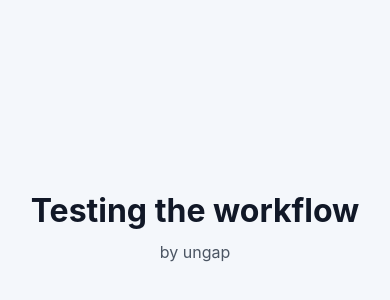
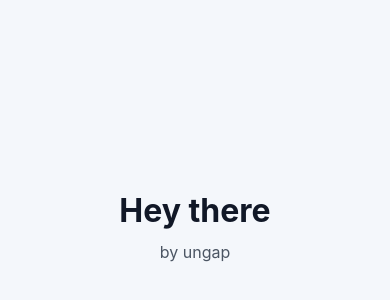
Before and after one commit to ungap-AB/expo-hello-world, a React Native app: screen / in a window 390 px wide. Shown: the part 196-496 px from the top of the page. Built offline with nearby package versions, Linux system fonts and the light colour scheme.

Commit message:
Update home screen greeting

```diff
--- a/App.tsx
+++ b/App.tsx
@@ -4,7 +4,7 @@ import { StyleSheet, Text, View } from 'react-native';
 export default function App() {
   return (
     <View style={styles.container}>
-      <Text style={styles.title}>Testing the workflow</Text>
+      <Text style={styles.title}>Hey there</Text>
       <Text style={styles.subtitle}>by ungap</Text>
       <StatusBar style="dark" />
     </View>
```
